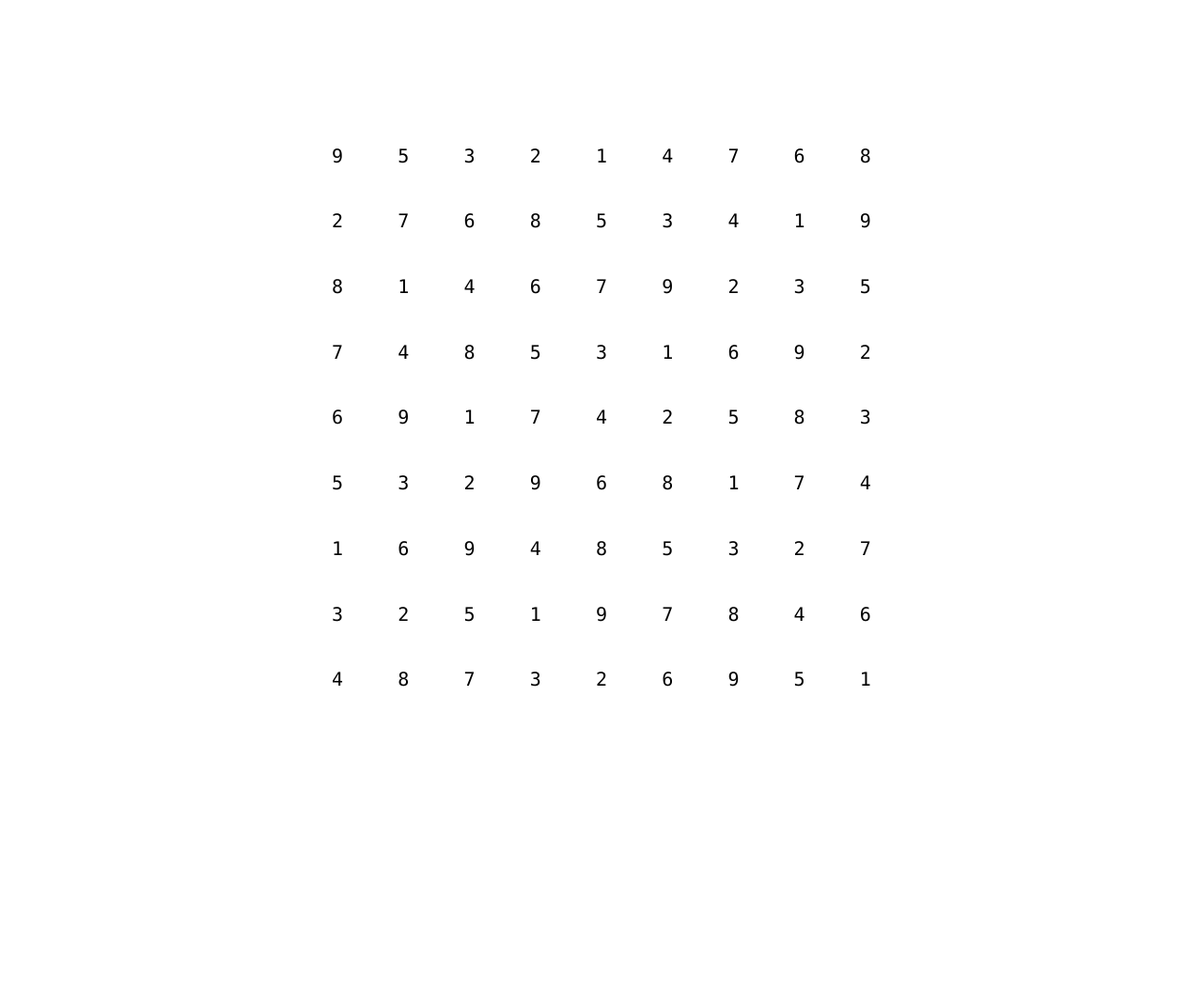
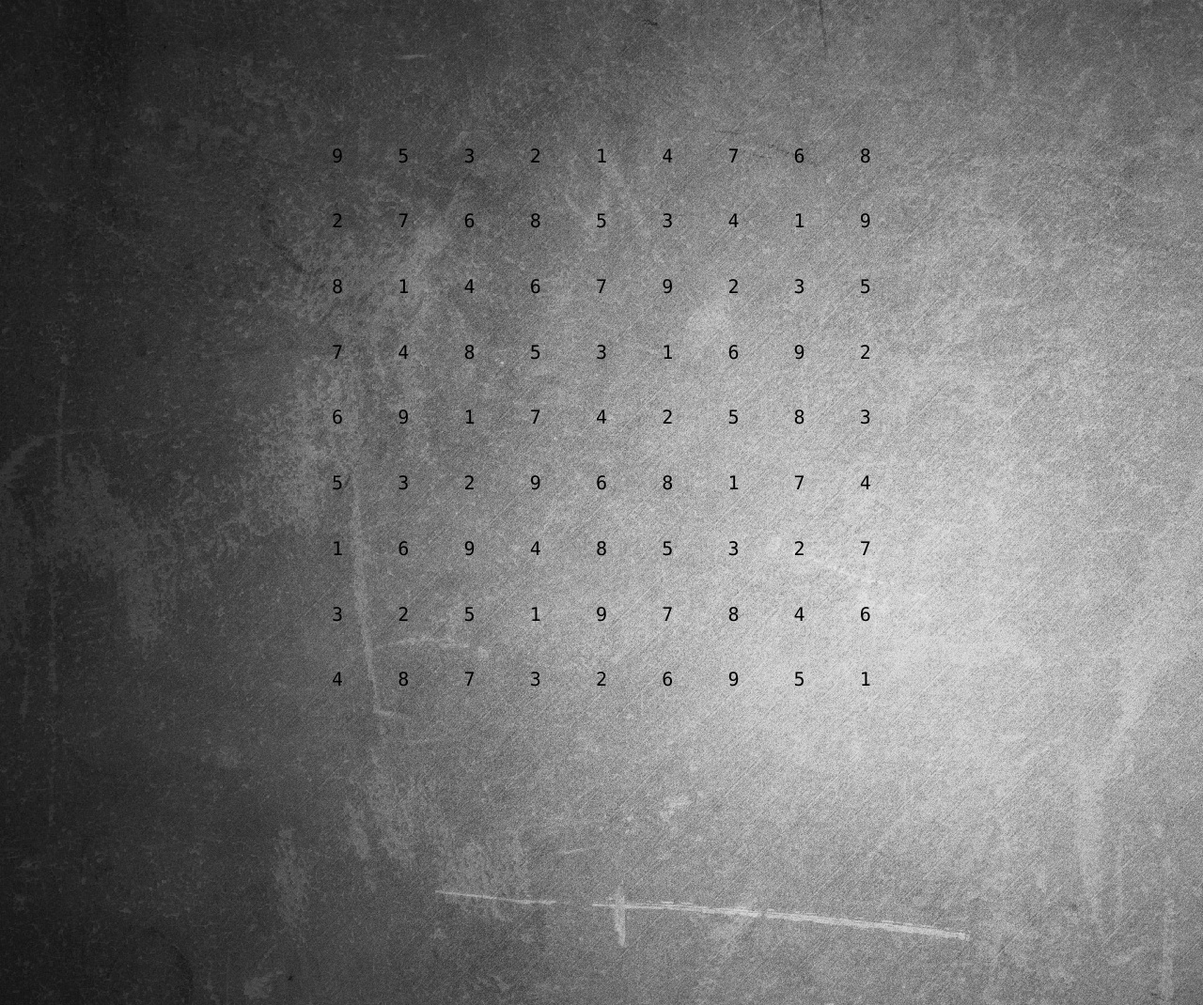
Before and after one commit to rachelsison/Sudoku, a plain HTML site: page board.html in a window 1280 px wide. Shown: the whole page at 94% size. Drawn offline with nearby package versions, Linux system fonts and the light colour scheme; a small style sheet from the web is missing.

Commit message:
added some styling and another background

```diff
--- a/board.html
+++ b/board.html
@@ -3,8 +3,9 @@
     <meta charset="utf-8">
     <link rel="stylesheet" type="text/css" href="styles.css">
     <script src="https://ajax.googleapis.com/ajax/libs/jquery/1.6.3/jquery.min.js"></script>
+    <link rel="stylesheet" type="text/css" href="http://www.google.com/fonts#QuickUsePlace:quickUse/Family:Shadows+Into+Light">
   </head>
-  <body>
+  <body background="greybackground.jpg">
     <p class="paragraph">
     </p>
     <script type="text/javascript">
--- a/styles.css
+++ b/styles.css
@@ -12,10 +12,10 @@
 }
 
 td {
+  box-shadow: inset;
   cursor: pointer;
   font-family: "Lucida Console", Monaco, monospace;
   font-size: 20px;
-  border:5px solid white;
   border-spacing: 0;
   padding-top: 10px;
   -webkit-touch-callout: none;
@@ -24,9 +24,13 @@ td {
   -moz-user-select: none;
   -ms-user-select: none;
   user-select: none;
+  border-image: url(greybackground.jpg) 20 20 round;
+  border-image-repeat: none;
 }
 
 table {
   border-spacing: 0;
   border-radius: 25px;
+  border-image: url(greybackground.jpg) 20 20 round;
+  border-image-repeat: none;
 }
```
Also changed, not shown: greybackground.jpg (added).
